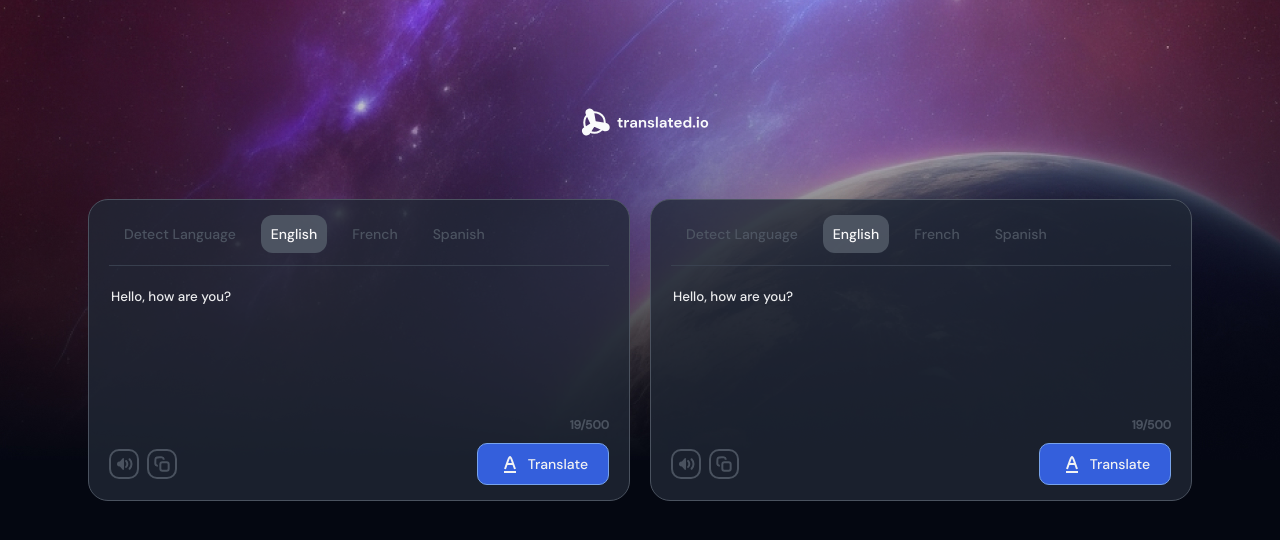
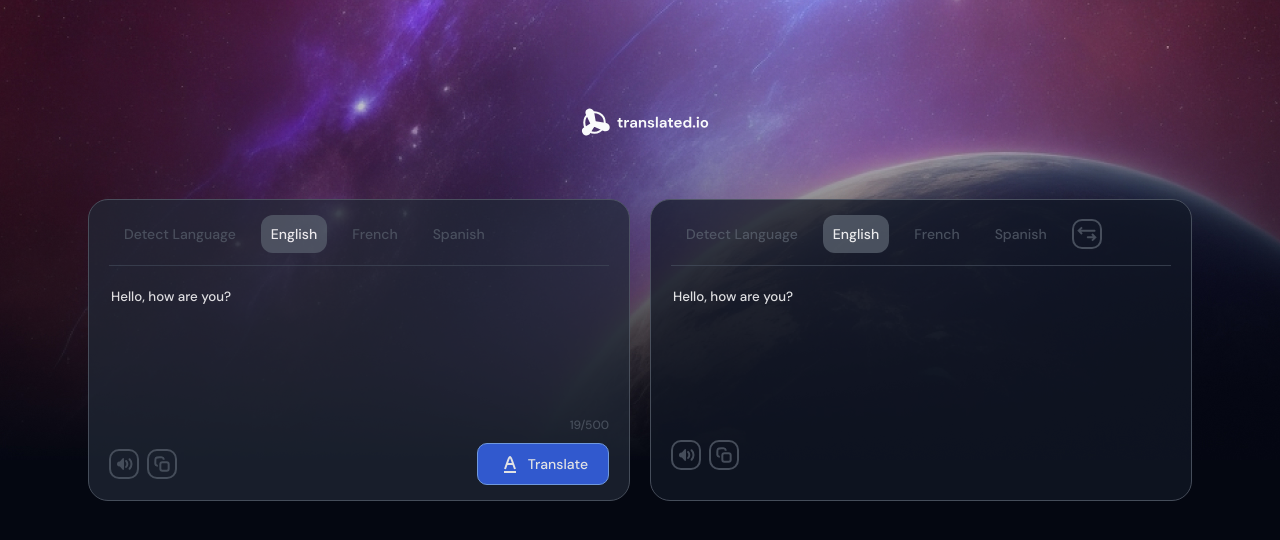
Before and after one commit to Santi543/translated.io, a React (Create React App) app: page / in a window 1280 px wide. Shown: the top 540 px of the page. Built offline with nearby package versions, Linux system fonts and the light colour scheme.

Commit message:
starting output

```diff
--- a/src/components/BoxContainer.jsx
+++ b/src/components/BoxContainer.jsx
@@ -15,7 +15,7 @@ const BoxContainer = () => {
   return (
     <Container>
         <BoxTranslate/>
-        <BoxTranslate/>
+        <BoxTranslate output={true}/>
     </Container>
   )
 }
--- a/src/components/BoxTranslate.jsx
+++ b/src/components/BoxTranslate.jsx
@@ -5,17 +5,18 @@ import sound from '../imgs/sound_max_fill.svg'
 import copy from '../imgs/Copy.svg'
 import alfa from '../imgs/Sort_alfa.svg'
 import down from '../imgs/Expand_down.svg'
+import change from '../imgs/Horizontal_top_left_main.svg'
 
 const Container = styled(Box)`
     display: flex;
     flex-direction: column;
-    background-color: #212936cc;
     border-radius: 20px;
     border: 1px solid #4D5562;
-    opacity: 0.97;
+    opacity: 0.9;
     width: 500px;
     height: 270px;
     padding: 15px 20px 15px 20px;
+    background-color: ${props => props.output ? '#121826cc' : '#212936cc'};
 `
 
 const BoxLanguages = styled(Box)`
@@ -97,29 +98,45 @@ const CharactersCounter = styled(Box)`
     justify-content: flex-end;
     color: #4D5562;
     font-size: 12px;
-    font-weight: bold;
     font-family: 'DM Sans', sans-serif;
     margin-bottom: 10px;
 `
 
-const BoxTranslate = () => {
+const BoxTranslate = ({ output }) => {
     const [counter, setCounter] = useState(19)
+    const [outLanguage, setOutLanguage] = useState("French")
     const [language, setLanguage] = useState("English")
     const languagesArray = [{ lang: "Detect Language" }, { lang: "English" }, { lang: "French" }, { lang: "Spanish" }]
+
+
     const turnOn = (lang) => {
         setLanguage(lang)
     }
     return (
-        <Container>
+        <Container output={output}>
+            {output ?
                 <BoxLanguages>
                         {languagesArray.map((obj) => {
                             return (
                                 <Languages className={language === obj.lang ? 'on' : ''} onClick={() => turnOn(obj.lang)}>{obj.lang}</Languages>
                             )
                         })}
+                        <BoxIcon>
+                            <img src={change} />
+                        </BoxIcon>
+
                 </BoxLanguages>
-            <TextArea onChange={(e) => setCounter(e.target.value.length)} disabled={false} minLength={0} maxLength={500}>Hello, how are you?</TextArea>
-                <CharactersCounter>{counter}/500</CharactersCounter>
+
+                : <BoxLanguages>
+                    {languagesArray.map((obj) => {
+                        return (
+                            <Languages className={language === obj.lang ? 'on' : ''} onClick={() => turnOn(obj.lang)}>{obj.lang}</Languages>
+                        )
+                    })}
+                </BoxLanguages>}
+
+            <TextArea readOnly={output ? true : false} defaultValue={"Hello, how are you?"} onChange={(e) => setCounter(e.target.value.length)} disabled={false} minLength={0} maxLength={500}></TextArea>
+            {output ? false : <CharactersCounter>{counter}/500</CharactersCounter>}
             <BoxRowBottom>
                 <BoxIcons>
                     <BoxIcon>
@@ -129,9 +146,10 @@ const BoxTranslate = () => {
                         <img src={copy} />
                     </BoxIcon>
                 </BoxIcons>
-                <Translate>
+                {output ? false : <Translate>
                     <img src={alfa} />Translate
-                </Translate>
+                </Translate>}
+
             </BoxRowBottom>
         </Container>
     )
```
Lines whose indentation alone changed are shown as unchanged.
